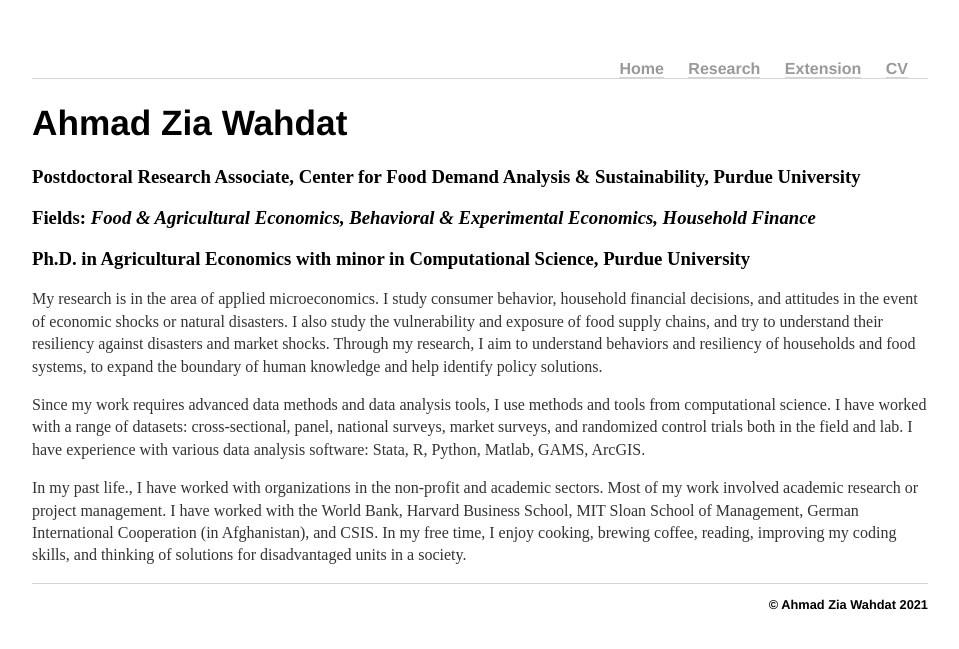
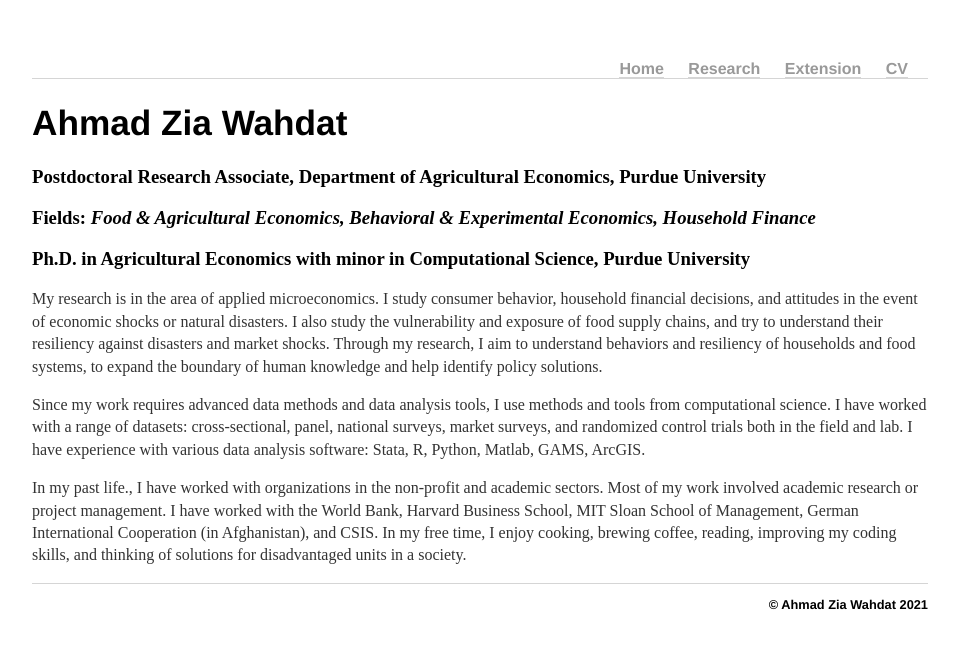
Before and after one commit to awahdat/webpage, a Jekyll site: the page built from home/index.html, in a window 1280 px wide. Shown: the top 649 px of the page, without its empty margins (160-1119 px from the left). Built offline with Jekyll 4.4.1, drawn with Linux system fonts in a browser that asks for light colours.

Commit message:
Update index.html

```diff
--- a/home/index.html
+++ b/home/index.html
@@ -4,7 +4,7 @@ title: Ahmad Zia Wahdat
 ---
 <div class="blurb">
 	<h1>Ahmad Zia Wahdat</h1>
-			<h3>Postdoctoral Research Associate, Center for Food Demand Analysis & Sustainability, Purdue University</h3>
+			<h3>Postdoctoral Research Associate, Department of Agricultural Economics, Purdue University</h3>
 			<!-- <h3>Available for research/teaching jobs in 2020-2021 (awahdat AT purdue.edu)</h3> -->
 			<h3>Fields: <em>Food & Agricultural Economics, Behavioral & Experimental Economics, Household Finance</em></h3>
 			<h3>Ph.D. in Agricultural Economics with minor in Computational Science, Purdue University</em></h3>
```
